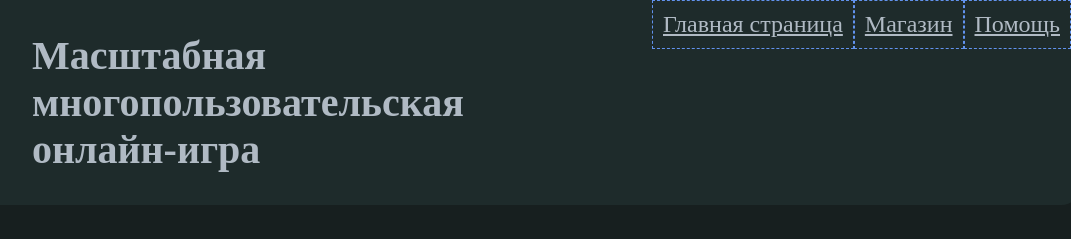
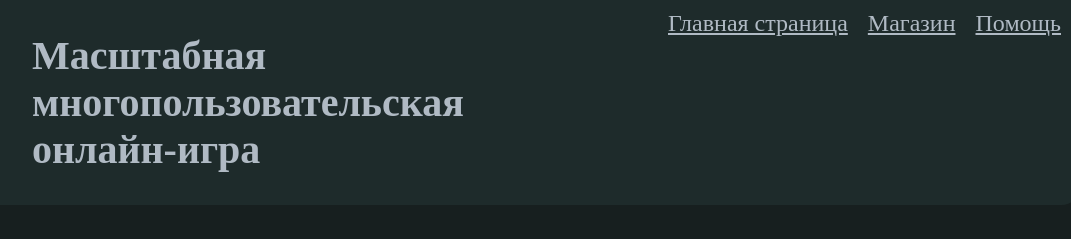
Before and after one commit to PomaH-x/PomaH-x.github.io, a plain HTML site: page Father_with_tasks/task3.html in a window 1280 px wide. Shown: the top 239 px of the page, 209-1280 px from the left. Drawn offline with Linux system fonts and the light colour scheme.

Commit message:
Update task3.css

```diff
--- a/Father_with_tasks/task3.css
+++ b/Father_with_tasks/task3.css
@@ -18,7 +18,6 @@ header{
 }
 
 .URLs a{
-    border: 1px dashed rgb(98, 147, 238);
     color: rgb(176, 186, 196);
     padding: 10px;
     float: left;
```
